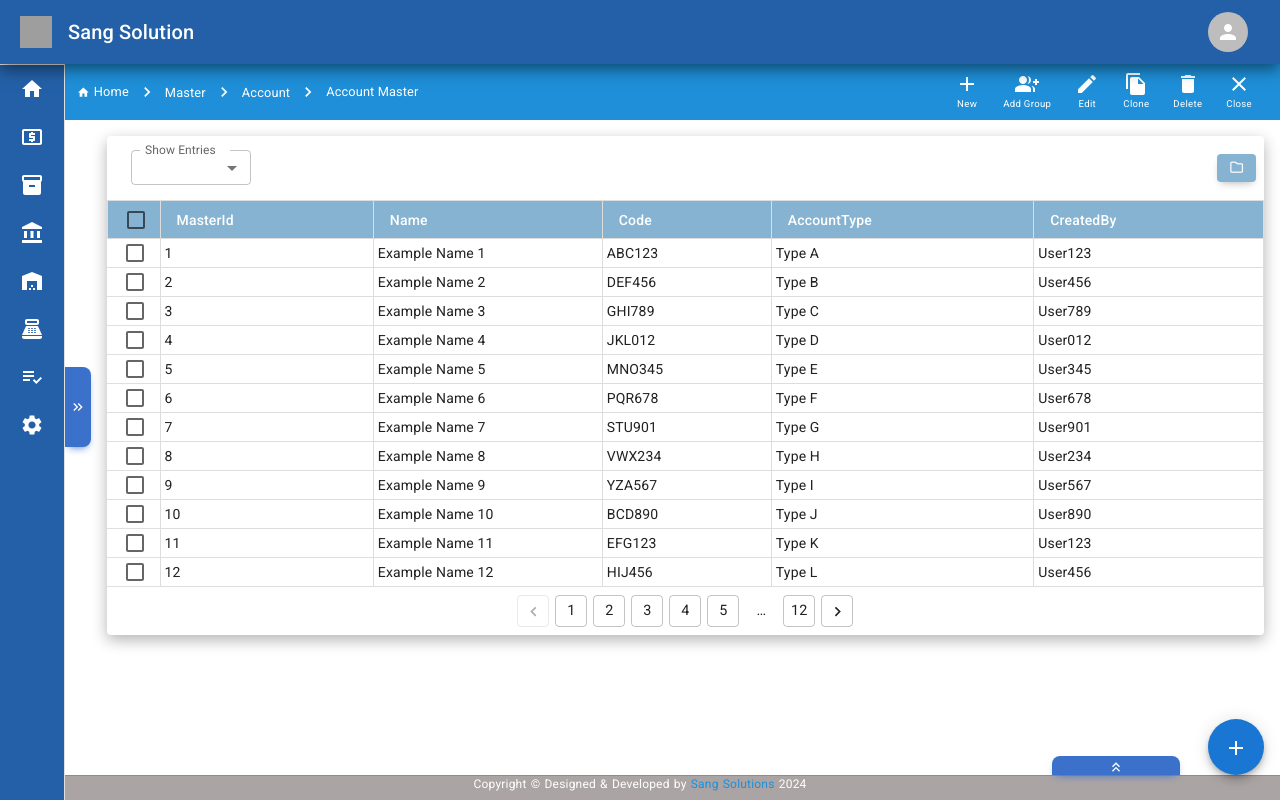
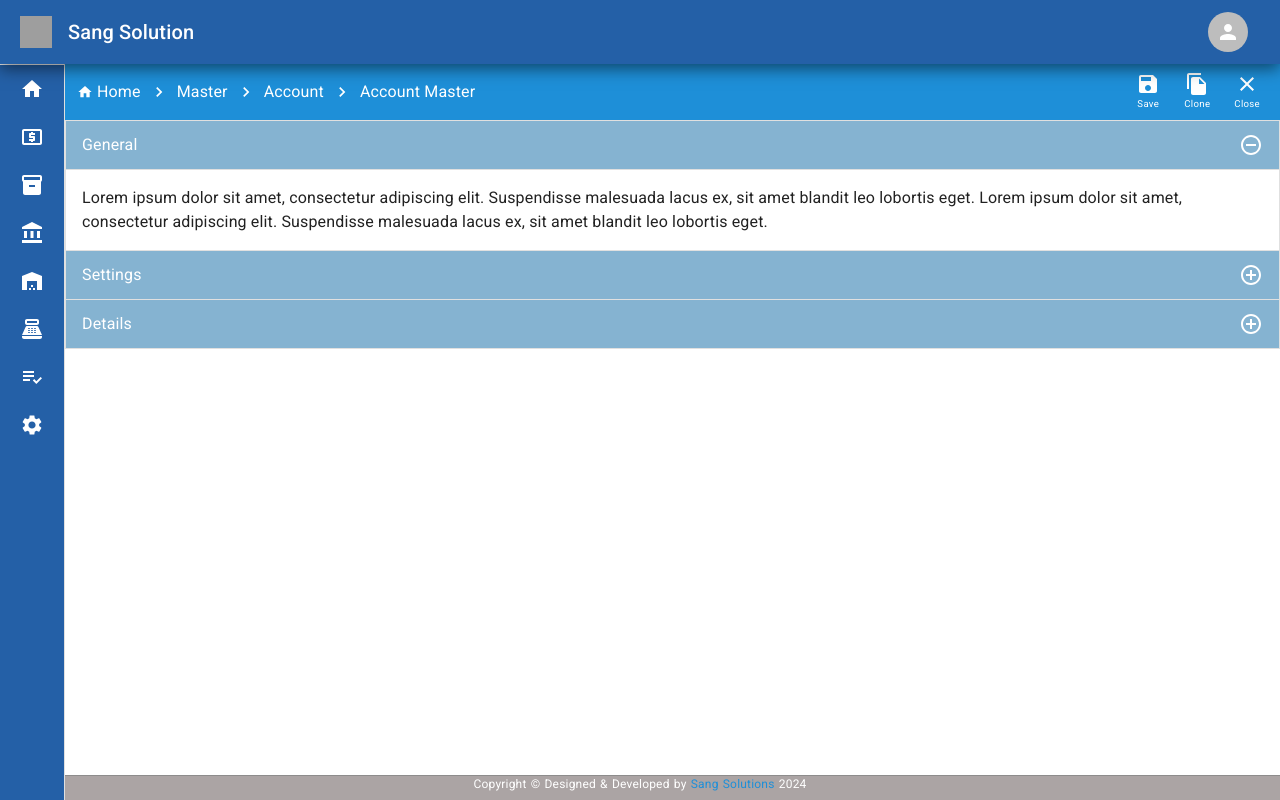
Before and after one commit to Gokul1851998/FocusWorkingPrototype, a React (Vite) app: page /Master in a window 1280 px wide. Both pictures are taken after a click on the button "New". Built offline with nearby package versions, Linux system fonts and the light colour scheme; grey boxes are pictures that could not be loaded.

Commit message:
changes on 03/05/2024 10:43

```diff
--- a/src/components/Tables/TableAccounts.jsx
+++ b/src/components/Tables/TableAccounts.jsx
@@ -14,9 +14,18 @@ import Typography from "@mui/material/Typography";
 import Paper from "@mui/material/Paper";
 import Checkbox from "@mui/material/Checkbox";
 import { visuallyHidden } from "@mui/utils";
-import { FormControl, InputLabel, MenuItem, Pagination, Select, TextField } from "@mui/material";
+import {
+  FormControl,
+  InputLabel,
+  MenuItem,
+  Pagination,
+  Select,
+  TextField,
+  Tooltip,
+} from "@mui/material";
 import { secondryColor, thirdColor } from "../../config";
 import { accountData } from "../../config/masterConfig";
+import OpenInNewIcon from "@mui/icons-material/OpenInNew";
 
 function descendingComparator(a, b, orderBy) {
   if (b[orderBy] < a[orderBy]) {
@@ -145,36 +154,26 @@ function EnhancedTableToolbar(props) {
       }}
     >
       <FormControl sx={{ m: 1, flex: "1 1 100%" }} className="CLTFormControl">
-        <InputLabel htmlFor="rows-per-page" sx={{
-                '&.Mui-focused': {
-                color: 'currentColor', // Keeps the current color
-
-                }
-            }}>Show Entries</InputLabel>
+        <InputLabel htmlFor="rows-per-page">Show Entries</InputLabel>
         <Select
           value={12}
-
           label="Rows per page"
           inputProps={{
             name: "rows-per-page",
             id: "rows-per-page",
           }}
-            sx={{ width: "120px", height: "35px",'&.Mui-focused .MuiOutlinedInput-notchedOutline': {
-              borderColor: 'currentColor', // Keeps the current border color
-            },
-            '&:hover .MuiOutlinedInput-notchedOutline': {
-              borderColor: 'currentColor', // Optional: Keeps the border color on hover
-            } }}
-
-
+          sx={{
+            width: "120px",
+            height: "35px",
+          }}
         >
-            <MenuItem  value={10}>10</MenuItem>
+          <MenuItem value={10}>10</MenuItem>
           <MenuItem value={25}>25</MenuItem>
           <MenuItem value={50}>50</MenuItem>
           <MenuItem value={100}>100</MenuItem>
         </Select>
       </FormControl>
-
+      <Tooltip title="Show All Records">
         <a
           className="btn text-white"
           data-mdb-ripple-init=""
@@ -182,13 +181,61 @@ function EnhancedTableToolbar(props) {
             backgroundColor: thirdColor,
             padding: "0.3rem 0.8rem", // Adjust padding to reduce button size
             fontSize: "0.8rem", // Adjust font size to reduce icon size
+            marginLeft: 3,
           }}
           role="button"
         >
-<i class="far fa-folder" style={{ fontSize: "0.8rem" }} /> {/* Adjust font size of the icon */}
+          <i class="far fa-folder" style={{ fontSize: "0.8rem" }} />
         </a>
-
-
+      </Tooltip>
+      <Tooltip title="Show All Unauthorised Records">
+        <a
+          className="btn text-white"
+          data-mdb-ripple-init=""
+          style={{
+            backgroundColor: thirdColor,
+            padding: "0.3rem 0.8rem",
+            fontSize: "0.8rem",
+            marginLeft: 3,
+          }}
+          role="button"
+        >
+          <i class="far fa-rectangle-list" style={{ fontSize: "0.8rem" }} />
+        </a>
+      </Tooltip>
+      <Tooltip title="Show All Closed Records">
+        <a
+          className="btn text-white"
+          data-mdb-ripple-init=""
+          style={{
+            backgroundColor: thirdColor,
+            padding: "0.3rem 0.8rem",
+            fontSize: "0.8rem",
+            marginLeft: 3,
+          }}
+          role="button"
+        >
+          <i class="fas fa-square-xmark" style={{ fontSize: "0.8rem" }} />
+        </a>
+      </Tooltip>
+      <Tooltip title="Auto Adjust Columns">
+        <a
+          className="btn text-white"
+          data-mdb-ripple-init=""
+          style={{
+            backgroundColor: thirdColor,
+            padding: "0.3rem 0.8rem",
+            fontSize: "0.8rem",
+            marginLeft: 3,
+          }}
+          role="button"
+        >
+          <OpenInNewIcon style={{ fontSize: "0.9rem" }} />
+        </a>
+      </Tooltip>
+      <Tooltip title="Retain Selection">
+        <Checkbox size="small" />
+      </Tooltip>
     </Toolbar>
   );
 }
@@ -297,7 +344,6 @@ export default function SummaryPage() {
           minHeight: "590px",
         }}
       >
-
         <>
           <Paper
             sx={{
@@ -306,7 +352,6 @@ export default function SummaryPage() {
               boxShadow: "0px 5px 15px rgba(0, 0, 0, 0.3)",
             }}
           >
-
             <EnhancedTableToolbar
               name="Account Name"
               values={searchQuery}
@@ -378,7 +423,6 @@ export default function SummaryPage() {
                                       overflow: "hidden",
                                       textOverflow: "ellipsis",
                                       width: "auto",
-
                                     }}
                                     key={row[column]}
                                     component="th"
@@ -414,7 +458,7 @@ export default function SummaryPage() {
                 display: "flex", // Use flexbox for the container
                 justifyContent: "center", // Center the pagination horizontally
                 alignItems: "center", // Center the pagination vertically
-    p:1,
+                p: 1,
                 ".MuiPagination-root": {
                   margin: "0 auto", // Center the pagination container
                 },
@@ -436,7 +480,6 @@ export default function SummaryPage() {
                 // Add other styles as needed
               }}
             />
-
           </Paper>
         </>
       </Box>
--- /dev/null
+++ b/src/containers/Home/Master/Account/AccountMaster/AccountDetails.jsx
@@ -0,0 +1,127 @@
+import * as React from "react";
+import { styled } from "@mui/material/styles";
+import RemoveCircleOutlineIcon from "@mui/icons-material/RemoveCircleOutline";
+import AddCircleOutlineIcon from "@mui/icons-material/AddCircleOutline";
+import MuiAccordion from "@mui/material/Accordion";
+import MuiAccordionSummary from "@mui/material/AccordionSummary";
+import MuiAccordionDetails from "@mui/material/AccordionDetails";
+import Typography from "@mui/material/Typography";
+import { primaryButtonColor, thirdColor } from "../../../../../config";
+
+const Accordion = styled((props) => (
+  <MuiAccordion disableGutters elevation={0} square {...props} />
+))(({ theme }) => ({
+  border: `1px solid ${theme.palette.divider}`,
+  "&:not(:last-child)": {
+    borderBottom: 0,
+  },
+  "&::before": {
+    display: "none",
+  },
+}));
+
+const AccordionSummary = styled((props) => (
+    <MuiAccordionSummary
+    sx={{height:"10px"}}
+      expandIcon={
+        props.expanded ? (
+          <RemoveCircleOutlineIcon
+            sx={{ fontSize: "1.5rem", color: primaryButtonColor }}
+          />
+        ) : (
+          <AddCircleOutlineIcon
+            sx={{ fontSize: "1.5rem", color: primaryButtonColor }}
+          />
+        )
+      }
+      {...props}
+    />
+  ))(({ theme }) => ({
+    color: primaryButtonColor,
+    backgroundColor: thirdColor,
+    flexDirection: "row",
+    justifyContent: "space-between",
+    "& .MuiAccordionSummary-content": {
+      flexGrow: 1,
+    },
+  }));
+
+
+const AccordionDetails = styled(MuiAccordionDetails)(({ theme }) => ({
+  padding: theme.spacing(2),
+  borderTop: "1px solid rgba(0, 0, 0, .125)",
+}));
+
+export default function AccountDetails() {
+  const [expanded, setExpanded] = React.useState("panel1");
+
+  const handleChange = (panel) => (event, newExpanded) => {
+    setExpanded(newExpanded ? panel : false);
+  };
+
+  return (
+    <div>
+      <Accordion
+        expanded={expanded === "panel1"}
+        onChange={handleChange("panel1")}
+      >
+       <AccordionSummary
+  aria-controls="panel1d-content"
+  id="panel1d-header"
+  className
+  expanded={expanded === "panel1"}
+>
+          <Typography>General</Typography>
+        </AccordionSummary>
+        <AccordionDetails>
+          <Typography>
+            Lorem ipsum dolor sit amet, consectetur adipiscing elit. Suspendisse
+            malesuada lacus ex, sit amet blandit leo lobortis eget. Lorem ipsum
+            dolor sit amet, consectetur adipiscing elit. Suspendisse malesuada
+            lacus ex, sit amet blandit leo lobortis eget.
+          </Typography>
+        </AccordionDetails>
+      </Accordion>
+      <Accordion
+        expanded={expanded === "panel2"}
+        onChange={handleChange("panel2")}
+      >
+        <AccordionSummary
+          aria-controls="panel2d-content"
+          id="panel2d-header"
+          expanded={expanded === "panel2"}
+        >
+          <Typography>Settings</Typography>
+        </AccordionSummary>
+        <AccordionDetails>
+          <Typography>
+            Lorem ipsum dolor sit amet, consectetur adipiscing elit. Suspendisse
+            malesuada lacus ex, sit amet blandit leo lobortis eget. Lorem ipsum
+            dolor sit amet, consectetur adipiscing elit. Suspendisse malesuada
+            lacus ex, sit amet blandit leo lobortis eget.
+          </Typography>
+        </AccordionDetails>
+      </Accordion>
+      <Accordion
+        expanded={expanded === "panel3"}
+        onChange={handleChange("panel3")}
+      >
+        <AccordionSummary
+          aria-controls="panel3d-content"
+          id="panel3d-header"
+          expanded={expanded === "panel3"}
+        >
+          <Typography>Details</Typography>
+        </AccordionSummary>
+        <AccordionDetails>
+          <Typography>
+            Lorem ipsum dolor sit amet, consectetur adipiscing elit. Suspendisse
+            malesuada lacus ex, sit amet blandit leo lobortis eget. Lorem ipsum
+            dolor sit amet, consectetur adipiscing elit. Suspendisse malesuada
+            lacus ex, sit amet blandit leo lobortis eget.
+          </Typography>
+        </AccordionDetails>
+      </Accordion>
+    </div>
+  );
+}
--- a/src/containers/Home/Master/Account/AccountMaster/AccountMaster.jsx
+++ b/src/containers/Home/Master/Account/AccountMaster/AccountMaster.jsx
@@ -43,6 +43,7 @@ import SettingsApplicationsIcon from "@mui/icons-material/SettingsApplications";
 import AccountTreeIcon from "@mui/icons-material/AccountTree";
 import ReorderIcon from "@mui/icons-material/Reorder";
 import TransferWithinAStationIcon from "@mui/icons-material/TransferWithinAStation";
+import AccountDetails from "./AccountDetails";
 
 function handleClick(event) {
   event.preventDefault();
@@ -67,6 +68,7 @@ export default function AccountMaster(args) {
   const [hide, setHide] = useState(false);
   const [isInfo, setIsInfo] = useState(false);
   const [infoHide, setInfoHide] = useState(false);
+  const [detailPage, setDetailPage] = useState(false);
   const [more, setMore] = React.useState(false);
   const handleMoreOpen = () => setMore(true);
   const handleMoreClose = () => setMore(false);
@@ -94,10 +96,18 @@ export default function AccountMaster(args) {
     }, 400);
   };
 
+  const handleDetailPageOpen = () => {
+    setDetailPage(true);
+  };
+
+  const handleDetailPageClose = () => {
+    setDetailPage(false);
+  };
+
   const breadcrumbs = [
     <Link
       underline="hover"
-      sx={{ display: "flex", alignItems: "center", fontSize: "0.8rem" }} // Reduce font size
+      sx={{ display: "flex", alignItems: "center", fontSize: "1rem" }} // Reduce font size
       key="1"
       color="white"
       onClick={handleClick}
@@ -109,7 +119,7 @@ export default function AccountMaster(args) {
       underline="hover"
       key="2"
       color="white"
-      sx={{ fontSize: "0.8rem" }}
+      sx={{ fontSize: "1rem" }}
       onClick={handleClick}
     >
       Master
@@ -118,12 +128,12 @@ export default function AccountMaster(args) {
       underline="hover"
       key="3"
       color="white"
-      sx={{ fontSize: "0.8rem" }}
+      sx={{ fontSize: "1rem" }}
       onClick={handleClick}
     >
       Account
     </Link>,
-    <Typography key="4" color="white" sx={{ fontSize: "0.8rem" }}>
+    <Typography key="4" color="white" sx={{ fontSize: "1rem" }}>
       Account Master
     </Typography>,
   ];
@@ -155,13 +165,14 @@ export default function AccountMaster(args) {
             </Breadcrumbs>
           </Stack>
 
+          {!detailPage ? (
             <Stack
               direction="row"
               alignItems="center"
               spacing={1}
               sx={{ flex: "0 0 auto" }}
             >
-            <IconButton
+              <IconButton onClick={handleDetailPageOpen}
                 aria-label="New"
                 sx={{ fontSize: "0.8rem", padding: "0.5rem" }}
               >
@@ -253,20 +264,71 @@ export default function AccountMaster(args) {
                   </Typography>
                 </Stack>
               </IconButton>
+            </Stack>
+          ) : (
+            <Stack
+              direction="row"
+              alignItems="center"
+              spacing={1}
+              sx={{ flex: "0 0 auto" }}
+            >
+              <IconButton
+                aria-label="Save"
+                sx={{ fontSize: "0.8rem", padding: "0.5rem" }}
+              >
                 <Stack direction="column" alignItems="center">
-              {/* <Button
-                color="primary"
-                onClick={toggleClose}
-                style={{
-                  padding: "0.3rem",
+                  <SaveIcon style={{ color: "white" }} />
+                  <Typography
+                    variant="caption"
+                    align="center"
+                    style={{ color: "white", fontSize: "0.6rem" }}
+                  >
+                    Save
+                  </Typography>
+                </Stack>
+              </IconButton>
 
-                  height: "2.5rem",
-                  borderRadius: "0.5rem 0 0 0.5rem",
-                }}
+              <IconButton
+                aria-label="Clone"
+                sx={{ fontSize: "0.8rem", padding: "0.5rem" }}
               >
-                <MoreVertIcon style={{ fontSize: "1rem" }} />
-              </Button> */}
+                <Stack direction="column" alignItems="center">
+                  <FileCopyIcon style={{ color: "white" }} />
+                  <Typography
+                    variant="caption"
+                    align="center"
+                    style={{ color: "white", fontSize: "0.6rem" }}
+                  >
+                    Clone
+                  </Typography>
+                </Stack>
+              </IconButton>
 
+              <IconButton onClick={handleDetailPageClose}
+                aria-label="Close"
+                sx={{ fontSize: "0.8rem", padding: "0.5rem" }}
+              >
+                <Stack direction="column" alignItems="center">
+                  <CloseIcon style={{ color: "white" }} />
+                  <Typography
+                    variant="caption"
+                    align="center"
+                    style={{ color: "white", fontSize: "0.6rem" }}
+                  >
+                    Close
+                  </Typography>
+                </Stack>
+              </IconButton>
+            </Stack>
+          )}
+
+        </Box>
+  {detailPage? (
+    <AccountDetails />
+  ): (
+
+
+        <>
         <SpeedDial
               ariaLabel="SpeedDial basic example"
               sx={{ position: "absolute", bottom: 25, right: 16 }}
@@ -281,10 +343,6 @@ export default function AccountMaster(args) {
                 />
               ))}
             </SpeedDial>
-            </Stack>
-          </Stack>
-        </Box>
-
         <div style={{ display: "flex" }}>
           {!hide ? (
             <div
@@ -427,6 +485,8 @@ export default function AccountMaster(args) {
             </Button>
           ) : null}
         </div>
+        </>
+         )}
       </React.StrictMode>
     </>
   );
```
Lines whose indentation alone changed are shown as unchanged.
